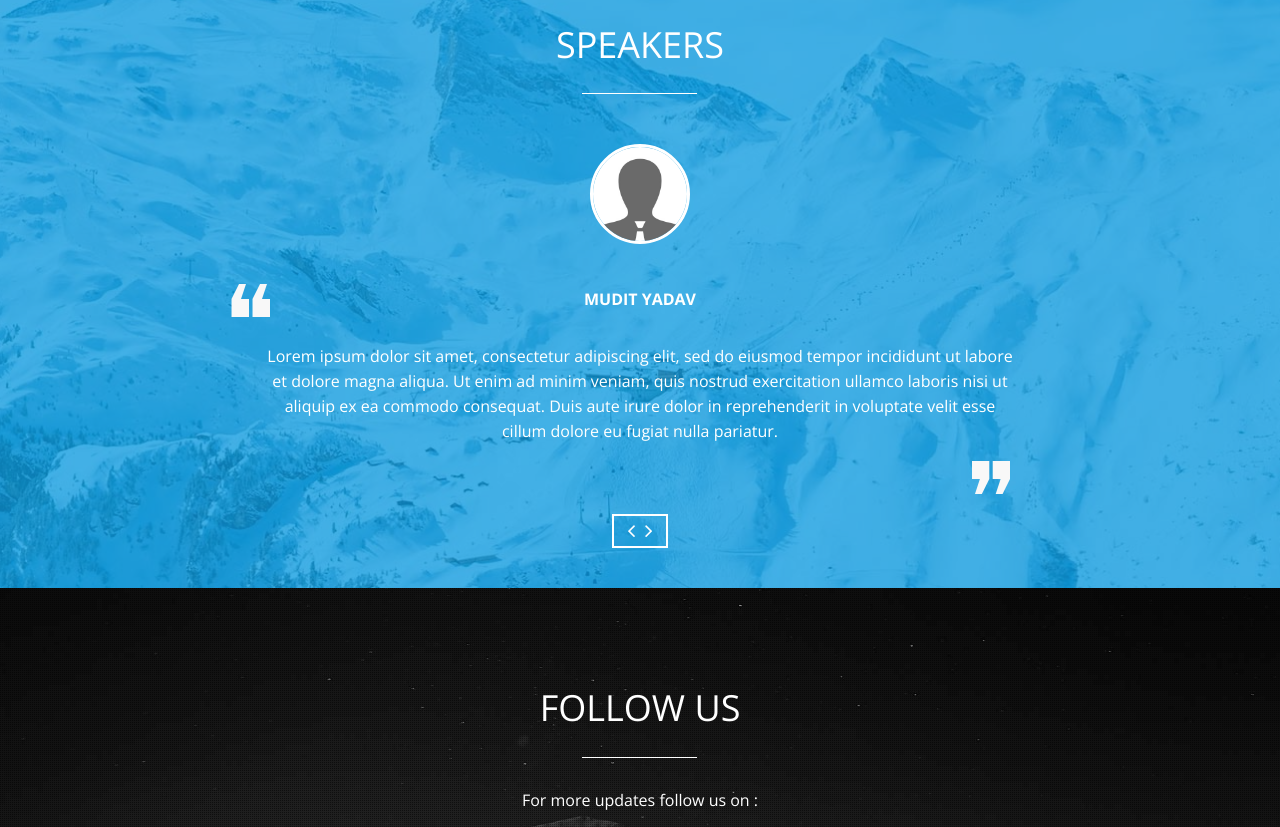
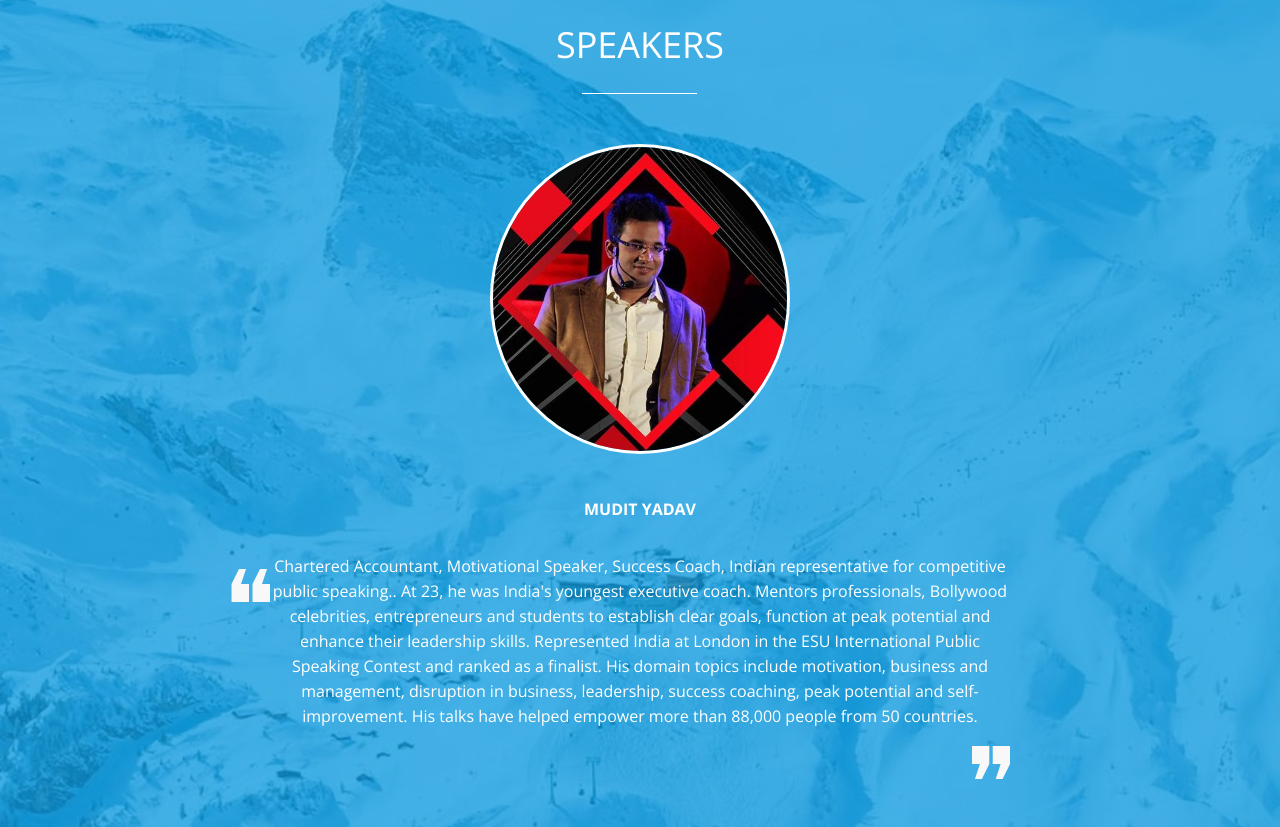
Before and after one commit to tsunami03/TEDxIIITA-website, a plain HTML site: page index.html in a window 1280 px wide. Shown: the part 2847-3674 px from the top of the page. Drawn offline with nearby package versions, Linux system fonts and the light colour scheme; some packages are replaced by stand-ins of ours.

Commit message:
added speaker images

```diff
--- a/css/main.css
+++ b/css/main.css
@@ -691,7 +691,7 @@ ul.external li a:hover {
     border-radius: 50%;
     display: inline-block;
     height: auto;
-    max-width: 100px;
+    max-width: 300px;
 }
 
 .testimonial-item > div {
--- a/index.html
+++ b/index.html
@@ -388,39 +388,43 @@
 
 							<div id="testimonial" class=" wow animated fadeInUp">
 								<div class="testimonial-item text-center">
-									<img src="img/member-1.jpg" alt="Our Clients">
+									<img src="img/mudit.jpeg" alt="Our Clients">
 									<div class="clearfix">
 										<span>Mudit Yadav</span>
-										<p>Lorem ipsum dolor sit amet, consectetur adipiscing elit, sed do eiusmod tempor incididunt ut labore et dolore magna aliqua. Ut enim ad minim veniam, quis nostrud exercitation ullamco laboris nisi ut aliquip ex ea commodo consequat. Duis aute irure dolor in reprehenderit in voluptate velit esse cillum dolore eu fugiat nulla pariatur.</p>
+										<p>Chartered Accountant, Motivational Speaker, Success Coach, Indian representative for competitive public speaking..
+										At 23, he was India's youngest executive coach. Mentors professionals, Bollywood celebrities, entrepreneurs and students to establish clear goals, function at peak potential and enhance their leadership skills. Represented India at London in the ESU International Public Speaking Contest and ranked as a finalist. His domain topics include motivation, business and management, disruption in business, leadership, success coaching, peak potential and self-improvement. His talks have helped empower more than 88,000 people from 50 countries.</p>
 									</div>
 								</div>
 								<div class="testimonial-item text-center">
-									<img src="img/member-1.jpg" alt="Our Clients">
+									<img src="img/shrawan.jpeg" alt="Our Clients">
 									<div class="clearfix">
 										<span>Shrawan Kumar Yadav</span>
-										<p>Lorem ipsum dolor sit amet, consectetur adipiscing elit, sed do eiusmod tempor incididunt ut labore et dolore magna aliqua. Ut enim ad minim veniam, quis nostrud exercitation ullamco laboris nisi ut aliquip ex ea commodo consequat. Duis aute irure dolor in reprehenderit in voluptate velit esse cillum dolore eu fugiat nulla pariatur.</p>
+										<p>Master practioner of NLP, specialist of sales and marketing,motivational speaker, life coach
+										Trainer of NLP(Neuro Linguistic Programming),his unique training and coaching has helped more than 60 thousand people from different walks of life. Under a solo bike ride,clocked around 25 thousand kilometer, conducted 75 seminars,talking about emotional well being, confident being, personal breakthrough, communication skills, personal development and leadership of our own youth with the institutions across the 40 cities of India. Founder of initiative of 'Connecting youth on wheels'</p>
 									</div>
 								</div>
 								<div class="testimonial-item text-center">
-									<img src="img/member-1.jpg" alt="Our Clients">
+									<img src="img/mohini.jpeg" alt="Our Clients">
 									<div class="clearfix">
 										<span>Mohini Daljeet Singh</span>
-										<p>Lorem ipsum dolor sit amet, consectetur adipiscing elit, sed do eiusmod tempor incididunt ut labore et dolore magna aliqua. Ut enim ad minim veniam, quis nostrud exercitation ullamco laboris nisi ut aliquip ex ea commodo consequat. Duis aute irure dolor in reprehenderit in voluptate velit esse cillum dolore eu fugiat nulla pariatur.</p>
+										<p>Founding CEO of Max India Foundations, social worker and an educationist, worked for the underprivileged on the health platform benefitting 26lakh beneficiaries at 704 locations and parterning with 410 NGO's. Represented Max India Foundation as a panelist and anchor at various CSR platforms in India nad abroad. She has been awarded 'Best Women Leadership Excellence Award in CSR' at the South Asian partnership summit and business awards held in Columbo and the award for 'Excellent Social Accomplishments by Samast Bharat', given a way by his holiness Dalai Lama. Under her stewardship, Max India Foundations has won several awards including the golden peacock award of CSR for 4 consecutive years</p>
 									</div>
 								</div>
 
 								<div class="testimonial-item text-center">
-									<img src="img/member-1.jpg" alt="Our Clients">
+									<img src="img/shantanu.jpeg" alt="Our Clients">
 									<div class="clearfix">
 										<span>Shantanu Mukharji</span>
-										<p>Lorem ipsum dolor sit amet, consectetur adipiscing elit, sed do eiusmod tempor incididunt ut labore et dolore magna aliqua. Ut enim ad minim veniam, quis nostrud exercitation ullamco laboris nisi ut aliquip ex ea commodo consequat. Duis aute irure dolor in reprehenderit in voluptate velit esse cillum dolore eu fugiat nulla pariatur.</p>
+										<p>Retired IPSofficer, National Security Advisor, former spg member, worked at RAW.
+										Shantanu Mukharji. Retired IPS officer, oversaw national security at RAW, former member of elite special Protection group(SPG) guarding four successful prime ministers. Recipient of Indian Police Medal, President's Police Medal. Former National Security Advisor to the Prime Minister of Mauritius. Famous Security Analyst. TV Panellist and intelligence and security advisor.</p>
 									</div>
 								</div>
 								<div class="testimonial-item text-center">
-									<img src="img/member-1.jpg" alt="Our Clients">
+									<img src="img/janamjey.jpeg" alt="Our Clients">
 									<div class="clearfix">
 										<span>Janmejaya Sahoo</span>
-										<p>Lorem ipsum dolor sit amet, consectetur adipiscing elit, sed do eiusmod tempor incididunt ut labore et dolore magna aliqua. Ut enim ad minim veniam, quis nostrud exercitation ullamco laboris nisi ut aliquip ex ea commodo consequat. Duis aute irure dolor in reprehenderit in voluptate velit esse cillum dolore eu fugiat nulla pariatur.</p>
+										<p>Retired Indian Navy Officer
+										Mr. Janmejaya was awarded with the Chief of Naval Staff (CNS) He has Discourses on scriptures like Bhagvad Gita and Srimad Bhagvatam in a world where we hope to understand that abstract concept of happiness he talks about the ways of attaining it by applying the ancient scriptural teachings into real tife modern scenarios With an in-depth undestanding of life and its proceedings he uses the power of ancient text and scriptures to give better meaning to life.</p>
 									</div>
 								</div>
 							</div>
```
Also changed, not shown: img/janamjey.jpeg (added), img/mohini.jpeg (added), img/mudit.jpeg (added), img/shantanu.jpeg (added), img/shrawan.jpeg (added).
